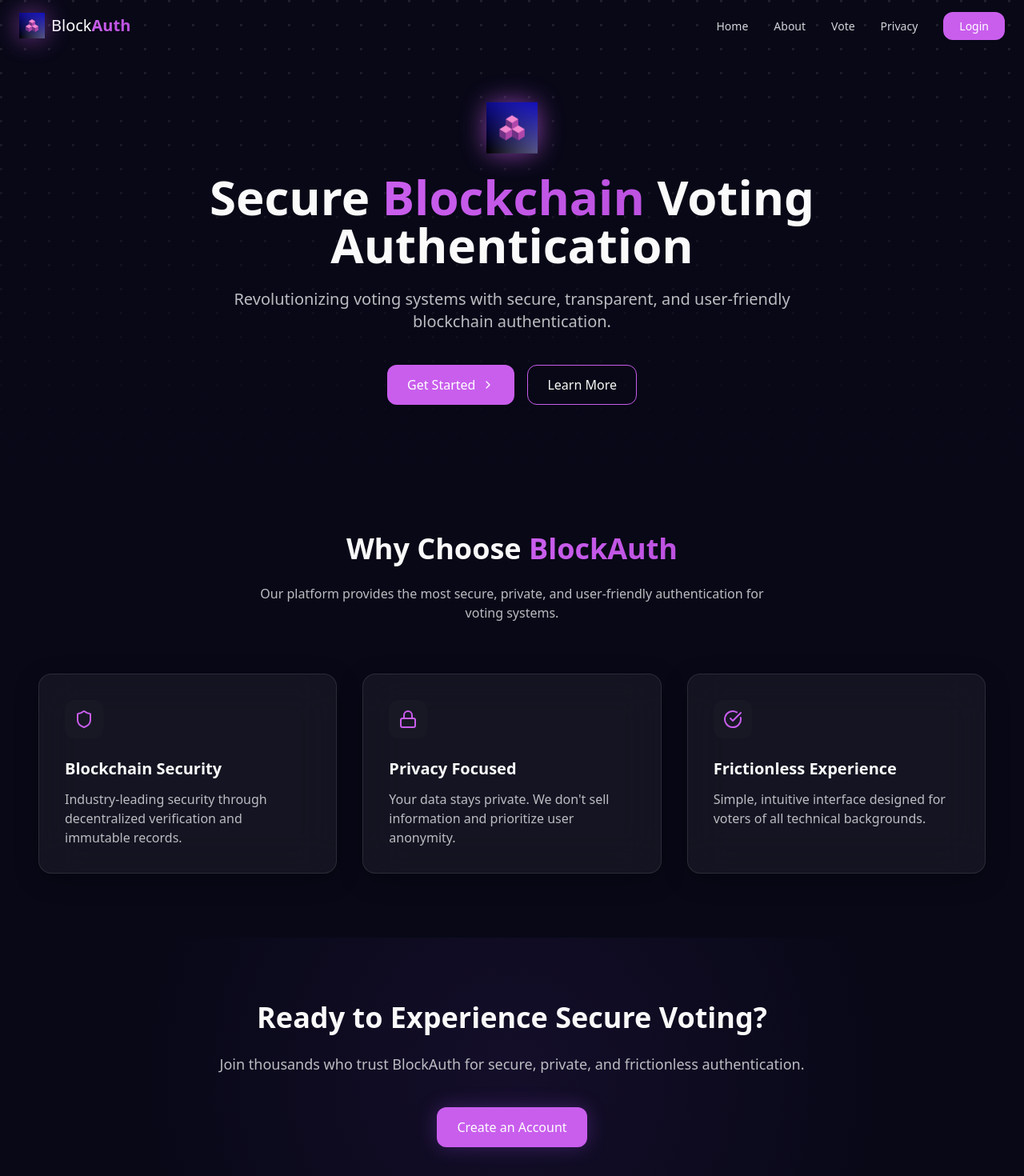
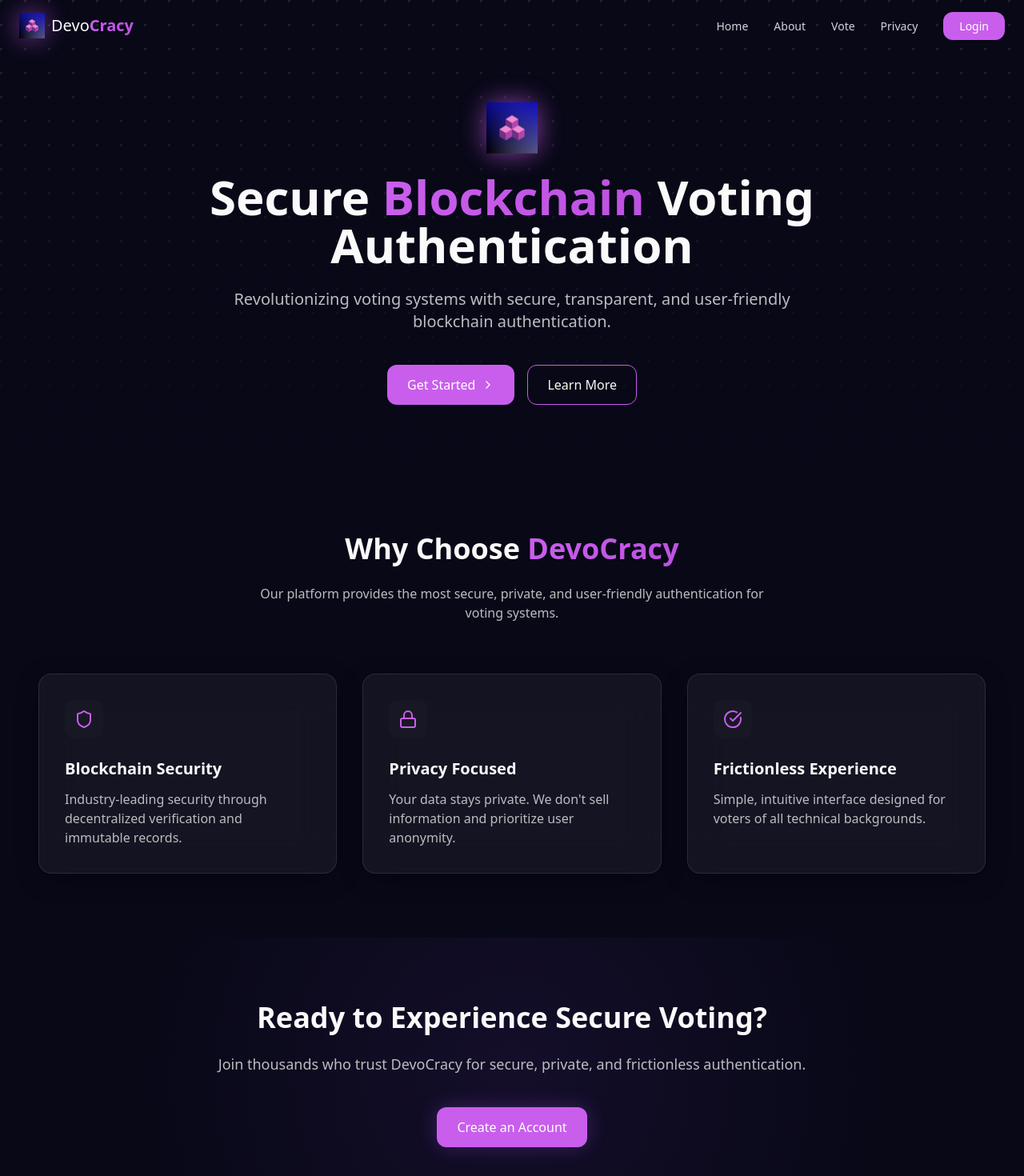
Before and after one commit to hiteshtechstacx/devocracy, a React (Vite) app: page / in a window 1280 px wide. Shown: the top 1470 px of the page at 80% size. Built offline with nearby package versions, Linux system fonts and the light colour scheme.

Commit message:
Update product name and logo
Update the product name to DevoCracy and integrate the provided logo.

```diff
--- a/src/components/Logo.tsx
+++ b/src/components/Logo.tsx
@@ -18,8 +18,8 @@ const Logo = ({ size = "md", className = "" }: { size?: "sm" | "md" | "lg", clas
       <div className="absolute inset-0 bg-gradient-to-tr from-primary to-accent opacity-70 blur-lg rounded-lg"></div>
       <div className="relative flex items-center justify-center w-full h-full">
         <img
-          src="/lovable-uploads/8dbb34b5-a4ed-4118-8092-57d1d4557f2b.png"
-          alt="BlockAuth Logo"
+          src="/lovable-uploads/edcf1828-2b99-4012-8566-43cd16f6106e.png"
+          alt="DevoCracy Logo"
           className="w-full h-full object-contain"
         />
       </div>
--- a/src/components/Navbar.tsx
+++ b/src/components/Navbar.tsx
@@ -46,7 +46,7 @@ const Navbar = () => {
             animate={{ opacity: 1, x: 0 }}
             transition={{ delay: 0.2, duration: 0.5 }}
           >
-            Block<span className="text-gradient font-bold">Auth</span>
+            Devo<span className="text-gradient font-bold">Cracy</span>
           </motion.span>
         </Link>
 
--- a/src/components/ui/custom-button.tsx
+++ b/src/components/ui/custom-button.tsx
@@ -2,14 +2,16 @@
 import React from "react";
 import { cn } from "@/lib/utils";
 import { motion } from "framer-motion";
+import type { HTMLMotionProps } from "framer-motion";
 
-interface ButtonProps extends React.ButtonHTMLAttributes<HTMLButtonElement> {
+interface ButtonProps extends Omit<React.ButtonHTMLAttributes<HTMLButtonElement>, "className"> {
   variant?: "primary" | "secondary" | "outline" | "ghost";
   size?: "sm" | "md" | "lg";
   isLoading?: boolean;
   fullWidth?: boolean;
   leftIcon?: React.ReactNode;
   rightIcon?: React.ReactNode;
+  className?: string;
 }
 
 const CustomButton = React.forwardRef<HTMLButtonElement, ButtonProps>(
@@ -47,7 +49,6 @@ const CustomButton = React.forwardRef<HTMLButtonElement, ButtonProps>(
       <motion.button
         whileHover={{ scale: 1.02 }}
         whileTap={{ scale: 0.98 }}
-        ref={ref}
         className={cn(
           "relative inline-flex items-center justify-center font-medium transition-colors focus-visible:outline-none focus-visible:ring-1 focus-visible:ring-ring disabled:pointer-events-none disabled:opacity-50 border",
           variants[variant],
@@ -56,7 +57,8 @@ const CustomButton = React.forwardRef<HTMLButtonElement, ButtonProps>(
           className
         )}
         disabled={isLoading}
-        {...props}
+        ref={ref}
+        {...(props as any)}
       >
         {isLoading && (
           <div className="absolute inset-0 flex items-center justify-center">
--- a/src/pages/Index.tsx
+++ b/src/pages/Index.tsx
@@ -101,7 +101,7 @@ const Index = () => {
           <div className="container mx-auto">
             <div className="text-center max-w-2xl mx-auto mb-16">
               <h2 className="text-3xl md:text-4xl font-bold mb-6">
-                Why Choose <span className="text-gradient">BlockAuth</span>
+                Why Choose <span className="text-gradient">DevoCracy</span>
               </h2>
               <p className="text-muted-foreground">
                 Our platform provides the most secure, private, and user-friendly authentication for voting systems.
@@ -151,7 +151,7 @@ const Index = () => {
                 transition={{ duration: 0.6, delay: 0.1 }}
                 viewport={{ once: true }}
               >
-                Join thousands who trust BlockAuth for secure, private, and frictionless authentication.
+                Join thousands who trust DevoCracy for secure, private, and frictionless authentication.
               </motion.p>
 
               <motion.div
```
Also changed, not shown: public/lovable-uploads/edcf1828-2b99-4012-8566-43cd16f6106e.png (added).
